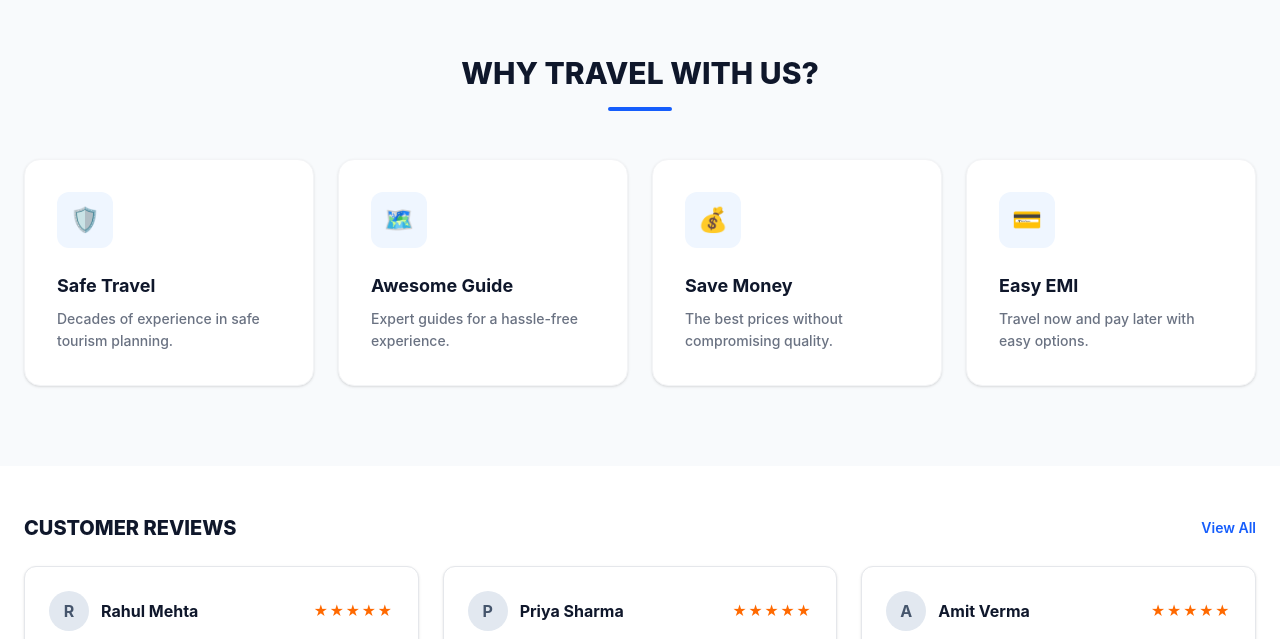
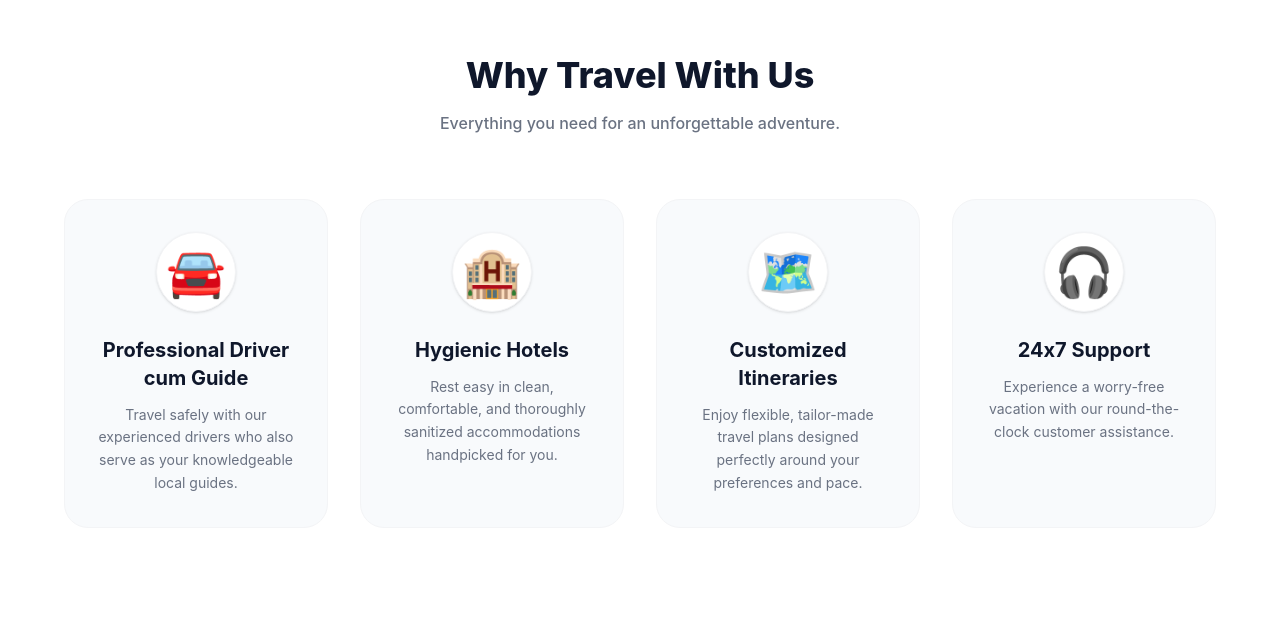
Before and after one commit to Brotin003/vacation-vibeee-website, a React (Vite) app: page / in a window 1280 px wide. Shown: the part 1861-2500 px from the top of the page. Built offline with nearby package versions, Linux system fonts and the light colour scheme; no server answers; the database is empty.

Commit message:
Updated why choose us

```diff
--- a/src/components/WhyChooseUs.jsx
+++ b/src/components/WhyChooseUs.jsx
@@ -2,33 +2,56 @@ import React from 'react';
 
 const WhyChooseUs = () => {
   const features = [
-    { title: 'Safe Travel', desc: 'Decades of experience in safe tourism planning.', icon: '🛡️' },
-    { title: 'Awesome Guide', desc: 'Expert guides for a hassle-free experience.', icon: '🗺️' },
-    { title: 'Save Money', desc: 'The best prices without compromising quality.', icon: '💰' },
-    { title: 'Easy EMI', desc: 'Travel now and pay later with easy options.', icon: '💳' },
+    {
+      id: 1,
+      icon: "🚘",
+      title: "Professional Driver cum Guide",
+      description: "Travel safely with our experienced drivers who also serve as your knowledgeable local guides."
+    },
+    {
+      id: 2,
+      icon: "🏨",
+      title: "Hygienic Hotels",
+      description: "Rest easy in clean, comfortable, and thoroughly sanitized accommodations handpicked for you."
+    },
+    {
+      id: 3,
+      icon: "🗺️",
+      title: "Customized Itineraries",
+      description: "Enjoy flexible, tailor-made travel plans designed perfectly around your preferences and pace."
+    },
+    {
+      id: 4,
+      icon: "🎧",
+      title: "24x7 Support",
+      description: "Experience a worry-free vacation with our round-the-clock customer assistance."
+    }
   ];
 
   return (
-    <section className="py-20 px-6 bg-slate-50">
-      <div className="max-w-7xl mx-auto">
-        <div className="text-center mb-12">
-          <h2 className="text-3xl font-extrabold text-slate-900 uppercase">Why Travel With Us?</h2>
-          <div className="w-16 h-1 bg-blue-600 mx-auto mt-4 rounded-full"></div>
+    <div className="py-20 bg-white px-6">
+      <div className="max-w-6xl mx-auto">
+        <div className="text-center mb-16">
+          <h2 className="text-4xl font-extrabold text-slate-900 mb-4">Why Travel With Us</h2>
+          <p className="text-gray-500 font-medium">Everything you need for an unforgettable adventure.</p>
         </div>
 
-        <div className="grid grid-cols-1 sm:grid-cols-2 lg:grid-cols-4 gap-6">
-          {features.map((feature, index) => (
-            <div key={index} className="bg-white p-8 rounded-2xl shadow-sm border border-gray-100 hover:shadow-md transition">
-              <div className="w-14 h-14 bg-blue-50 flex items-center justify-center rounded-xl text-2xl mb-6">
+        <div className="grid grid-cols-1 md:grid-cols-2 lg:grid-cols-4 gap-8">
+          {features.map((feature) => (
+            <div
+              key={feature.id}
+              className="bg-slate-50 p-8 rounded-3xl border border-gray-100 text-center hover:shadow-lg transition duration-300 hover:-translate-y-1"
+            >
+              <div className="text-5xl mb-6 bg-white w-20 h-20 mx-auto rounded-full flex items-center justify-center shadow-sm border border-gray-100">
                 {feature.icon}
               </div>
-              <h3 className="text-lg font-bold text-slate-900 mb-2">{feature.title}</h3>
-              <p className="text-gray-500 text-sm font-medium leading-relaxed">{feature.desc}</p>
+              <h3 className="text-xl font-bold text-slate-900 mb-3">{feature.title}</h3>
+              <p className="text-gray-500 text-sm leading-relaxed">{feature.description}</p>
             </div>
           ))}
         </div>
       </div>
-    </section>
+    </div>
   );
 };
 
```
